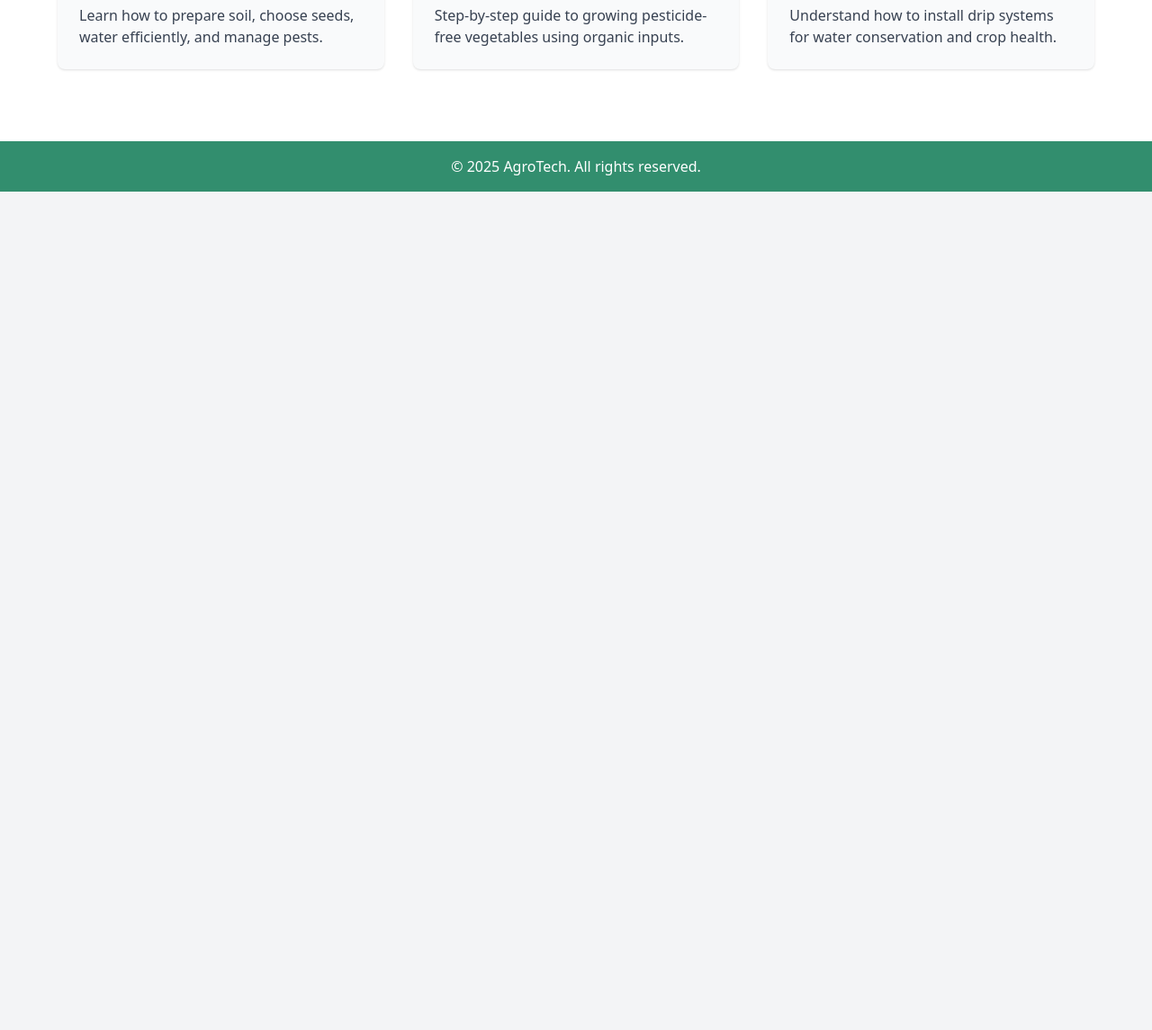
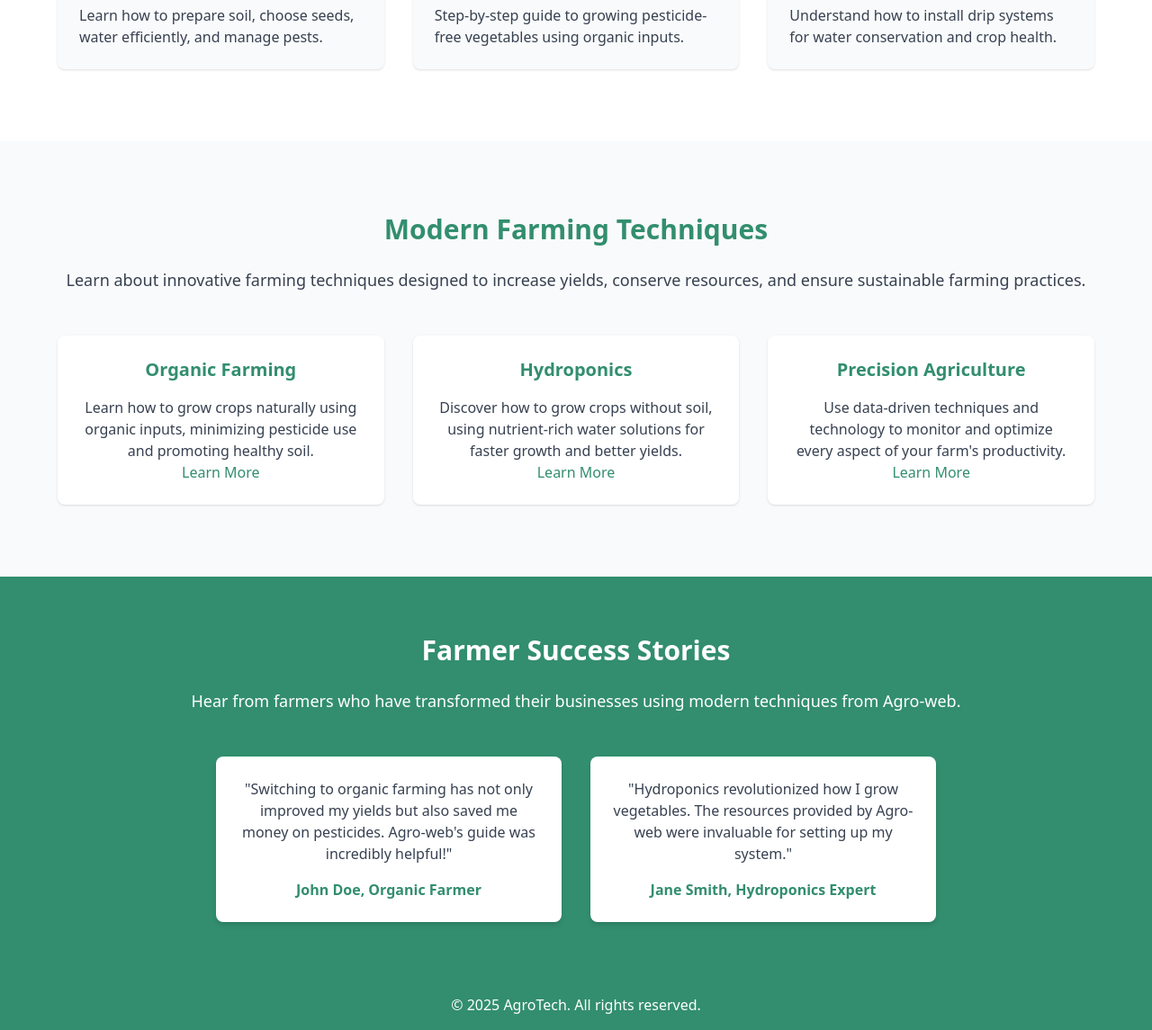
Before and after one commit to meashraful/agri, a plain HTML site: page guide.html in a window 1280 px wide. Shown: the part 2467-3612 px from the top of the page at 90% size. Before the commit the page ends 2680 px from the top, so only its background shows below. Drawn offline with nearby package versions, Linux system fonts and the light colour scheme; a script that the page names is missing.

Commit message:
updated the guide

```diff
--- a/guide.html
+++ b/guide.html
@@ -345,6 +345,60 @@
         </ul>
       </div>
     </div>
+    <section class="py-20 px-6 bg-gray-50">
+      <div class="max-w-6xl mx-auto text-center">
+        <h2 class="text-3xl font-semibold text-[#328E6E] mb-6">Modern Farming Techniques</h2>
+        <p class="text-lg text-gray-700 mb-12">
+          Learn about innovative farming techniques designed to increase yields, conserve resources, and ensure sustainable farming practices.
+        </p>
+
+        <div class="grid grid-cols-1 sm:grid-cols-2 md:grid-cols-3 gap-8">
+          <div class="bg-white p-6 rounded-lg shadow hover:shadow-lg transition">
+            <h3 class="text-xl font-semibold text-[#328E6E] mb-4">Organic Farming</h3>
+            <p class="text-gray-700">
+              Learn how to grow crops naturally using organic inputs, minimizing pesticide use and promoting healthy soil.
+            </p>
+            <a href="./guide.html" class="text-[#328E6E] hover:underline">Learn More</a>
+          </div>
+          <div class="bg-white p-6 rounded-lg shadow hover:shadow-lg transition">
+            <h3 class="text-xl font-semibold text-[#328E6E] mb-4">Hydroponics</h3>
+            <p class="text-gray-700">
+              Discover how to grow crops without soil, using nutrient-rich water solutions for faster growth and better yields.
+            </p>
+            <a href="./guide.html" class="text-[#328E6E] hover:underline">Learn More</a>
+          </div>
+          <div class="bg-white p-6 rounded-lg shadow hover:shadow-lg transition">
+            <h3 class="text-xl font-semibold text-[#328E6E] mb-4">Precision Agriculture</h3>
+            <p class="text-gray-700">
+              Use data-driven techniques and technology to monitor and optimize every aspect of your farm's productivity.
+            </p>
+            <a href="./guide.html" class="text-[#328E6E] hover:underline">Learn More</a>
+          </div>
+        </div>
+      </div>
+    </section>
+
+    <!-- Testimonials Section -->
+    <section class="py-16 px-6 bg-[#328E6E] text-white">
+      <div class="max-w-6xl mx-auto text-center">
+        <h2 class="text-3xl font-semibold mb-6">Farmer Success Stories</h2>
+        <p class="text-lg mb-12">Hear from farmers who have transformed their businesses using modern techniques from Agro-web.</p>
+        <div class="flex flex-wrap justify-center gap-8">
+          <div class="bg-white p-6 rounded-lg shadow-md max-w-sm">
+            <p class="text-gray-700 mb-4">
+              "Switching to organic farming has not only improved my yields but also saved me money on pesticides. Agro-web's guide was incredibly helpful!"
+            </p>
+            <span class="font-bold text-[#328E6E]">John Doe, Organic Farmer</span>
+          </div>
+          <div class="bg-white p-6 rounded-lg shadow-md max-w-sm">
+            <p class="text-gray-700 mb-4">
+              "Hydroponics revolutionized how I grow vegetables. The resources provided by Agro-web were invaluable for setting up my system."
+            </p>
+            <span class="font-bold text-[#328E6E]">Jane Smith, Hydroponics Expert</span>
+          </div>
+        </div>
+      </div>
+    </section>
   </body>
 <!-- Footer -->
 <footer class="bg-[#328E6E] text-white py-4">
```
